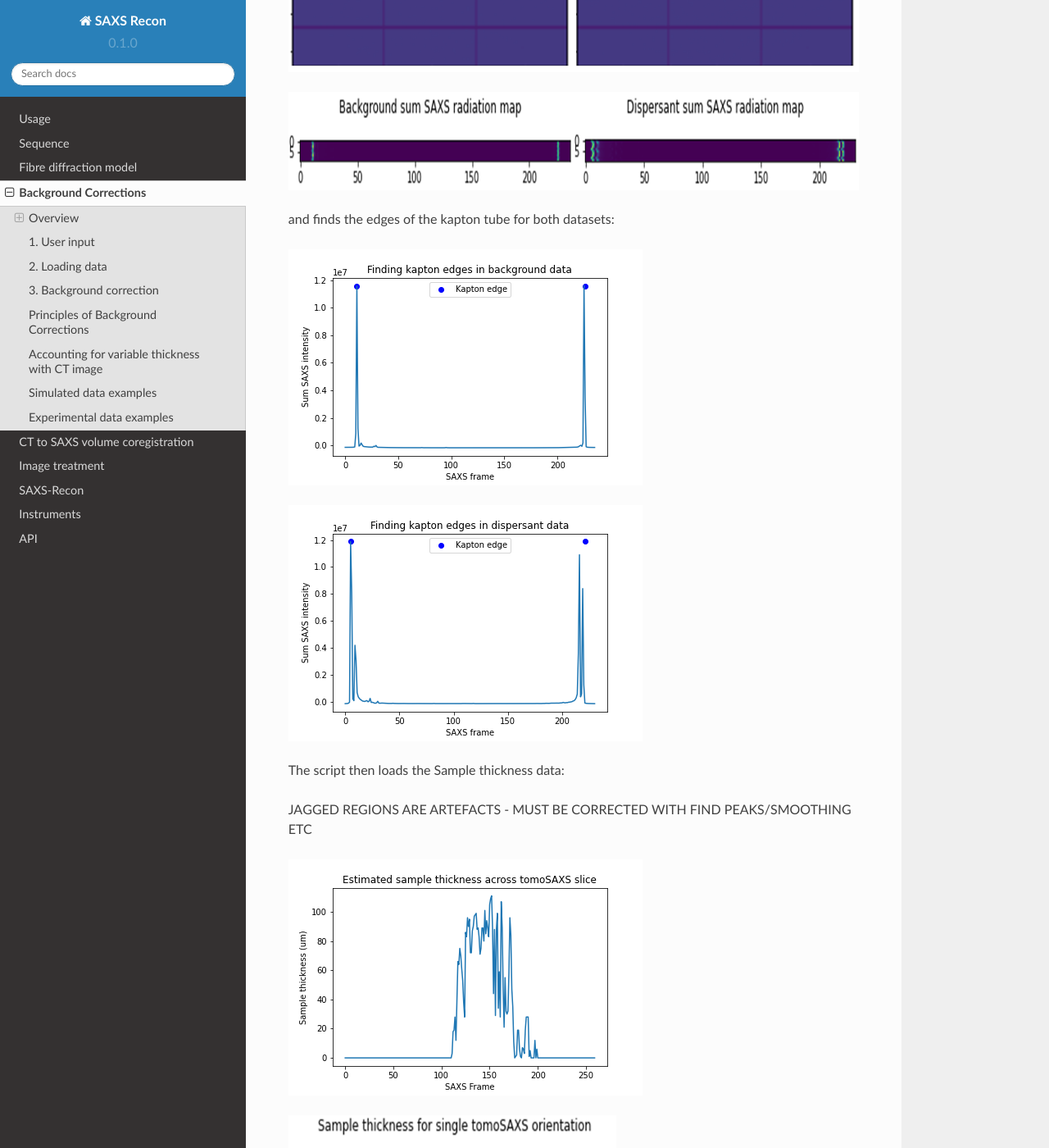
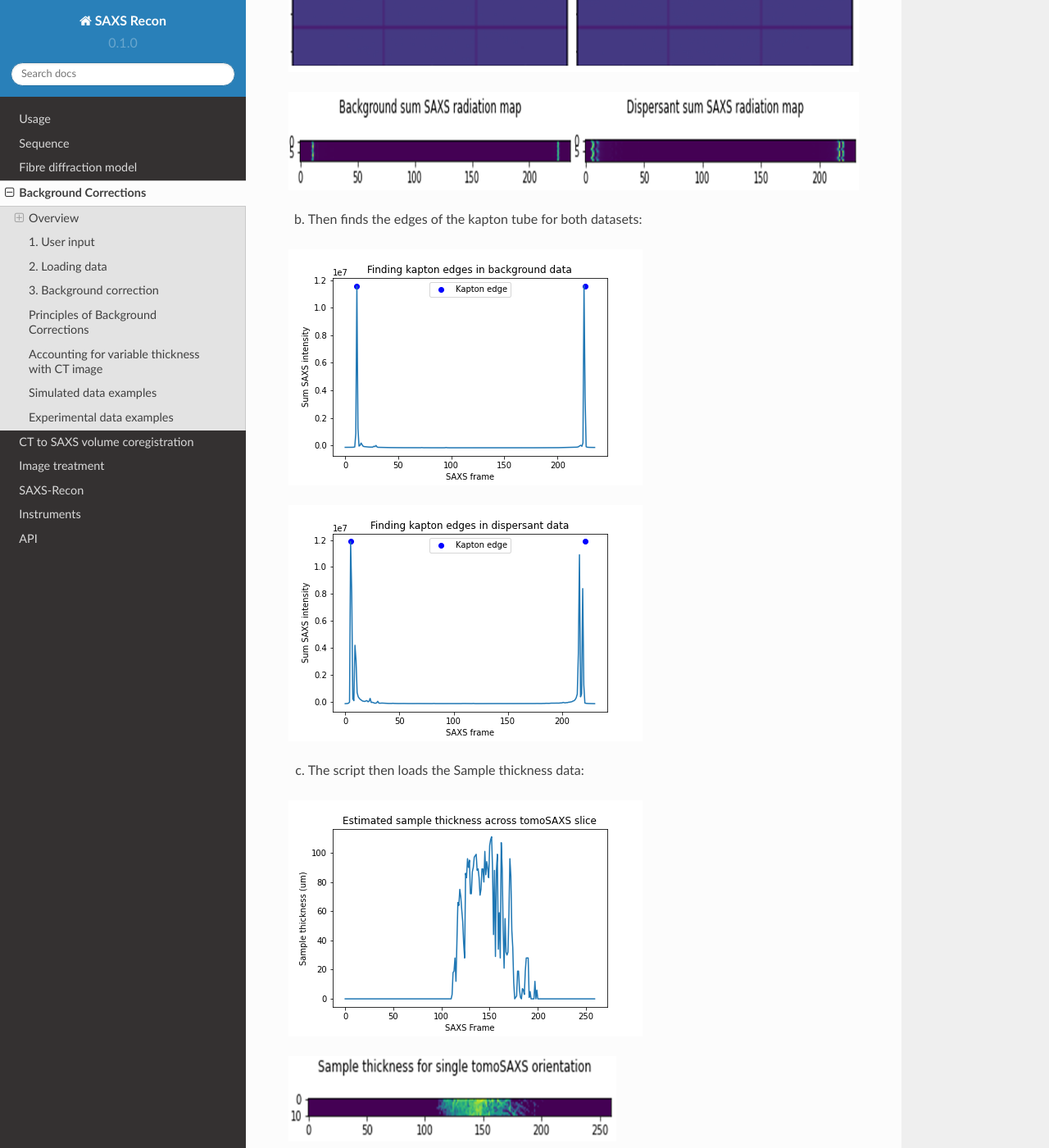
Before and after one commit to himadri111/saxs-docs-tutorial, a Sphinx documentation site: the page built from docs/source/bgrcorr.rst, in a window 1280 px wide and 1400 px high, scrolled down 4207 px. Shown: the whole window at 82% size. Built offline with Sphinx 7.4.7 and the Read the Docs theme 2.0.0, drawn with Linux system fonts in a browser that asks for light colours.

Commit message:
Update bgrcorr.rst

```diff
--- a/docs/source/bgrcorr.rst
+++ b/docs/source/bgrcorr.rst
@@ -131,21 +131,19 @@ Data types loaded for all datasets (background, dispersant, and sample) are:
   iii. Incident flux (I0 data for each frame)
   iv.  Transmitted flux (bs diodes data for each frame)
 
-The script starts by loading the data for the the background (empty kapton tube) and dispersant (filled kapton tube) data. The outputs (not shown during the script) are:
+a. The script starts by loading the data for the the background (empty kapton tube) and dispersant (filled kapton tube) data. The outputs (not shown during the script) are:
 
 .. image:: bg_and_disp.png
 
 .. image:: bg_disp_sum_comp_clip.png
 
-and finds the edges of the kapton tube for both datasets:
+b. Then finds the edges of the kapton tube for both datasets:
 
 .. image:: Background_kapton_edges.png
 
 .. image:: Dispersant_kapton_edges.png
 
-The script then loads the Sample thickness data:
-
-JAGGED REGIONS ARE ARTEFACTS - MUST BE CORRECTED WITH FIND PEAKS/SMOOTHING ETC
+c. The script then loads the Sample thickness data:
 
 .. image:: sample_thickness_plot.png
 
```
Also changed, not shown: other parts of docs/source/bgrcorr.rst (+3 -1 lines).
